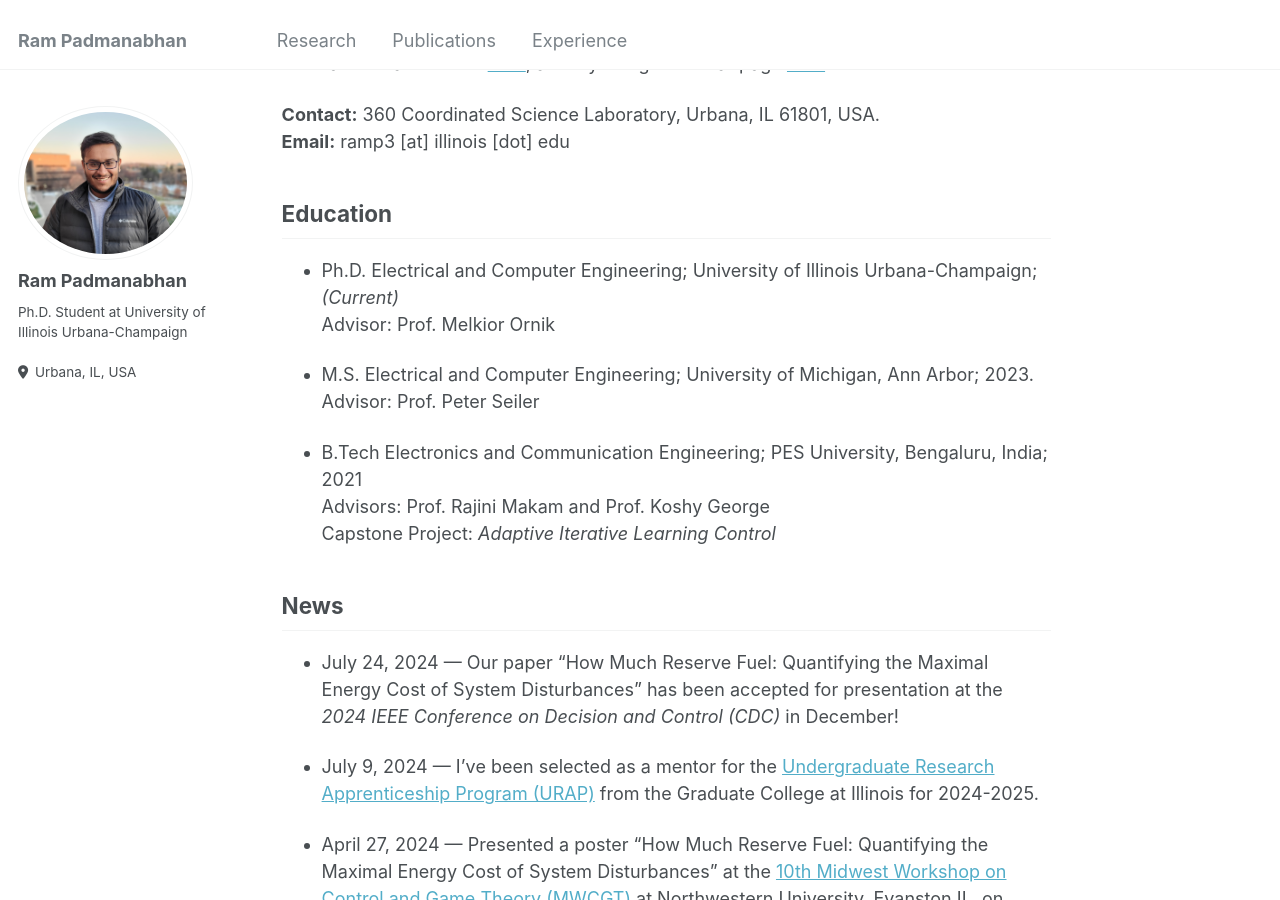
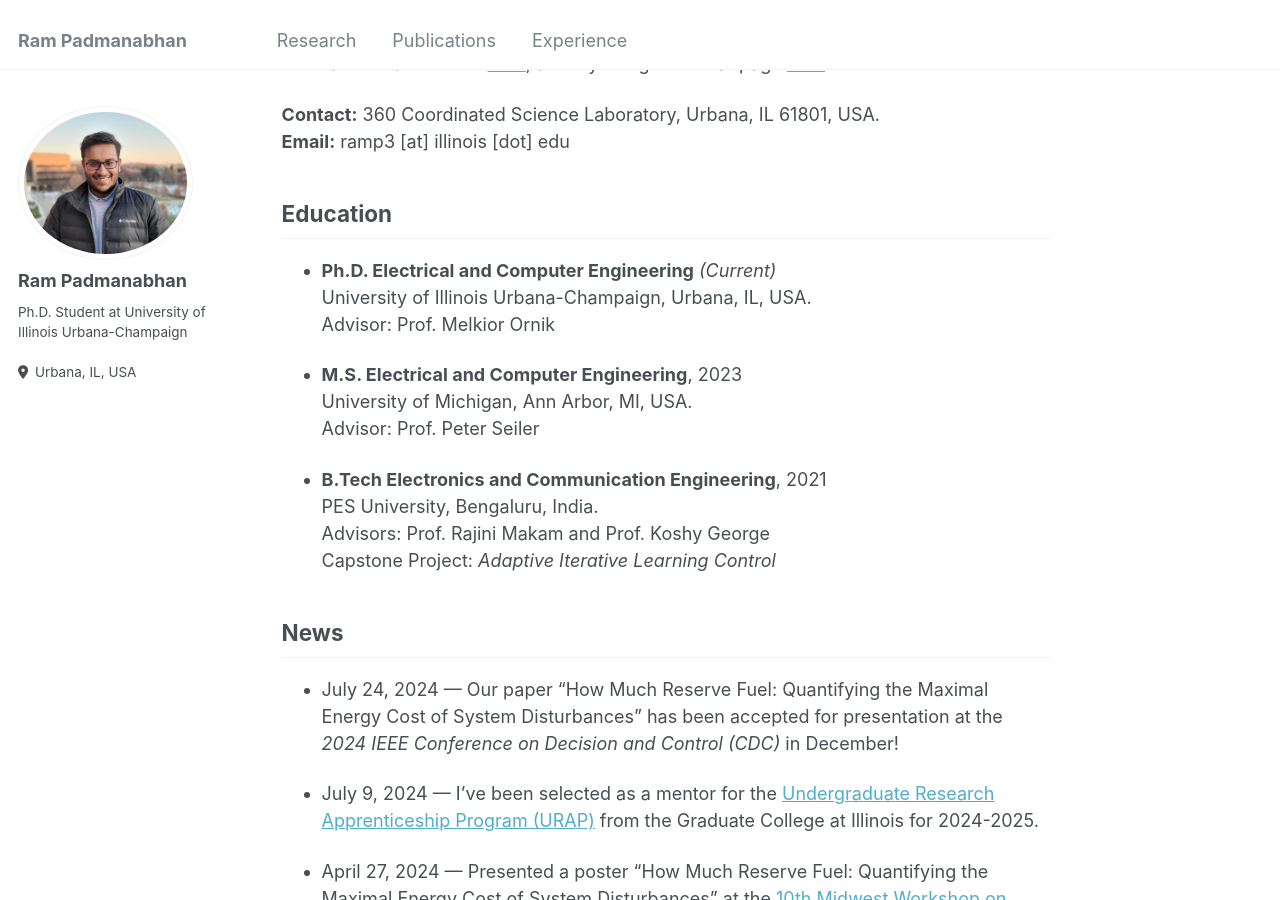
Before and after one commit to ram-p/ram-p.github.io, a Jekyll site: the page built from _pages/about.md, in a window 1280 px wide and 900 px high, scrolled down 437 px. Built offline with Jekyll 4.4.1, drawn with Linux system fonts in a browser that asks for light colours.

```diff
--- a/_pages/about.md
+++ b/_pages/about.md
@@ -20,14 +20,17 @@ You can find a short CV [here](https://ram-p.github.io/files/CV_RP.pdf), and my
 
 Education
 ------
-- Ph.D. Electrical and Computer Engineering; University of Illinois Urbana-Champaign; _(Current)_
+- **Ph.D. Electrical and Computer Engineering** _(Current)_ \
+University of Illinois Urbana-Champaign, Urbana, IL, USA. \
 Advisor: Prof. Melkior Ornik
 
-- M.S. Electrical and Computer Engineering; University of Michigan, Ann Arbor; 2023.
+- **M.S. Electrical and Computer Engineering**, 2023 \
+University of Michigan, Ann Arbor, MI, USA. \
 Advisor: Prof. Peter Seiler
 
-- B.Tech Electronics and Communication Engineering; PES University, Bengaluru, India; 2021
-Advisors: Prof. Rajini Makam and Prof. Koshy George
+- **B.Tech Electronics and Communication Engineering**, 2021 \
+PES University, Bengaluru, India. \
+Advisors: Prof. Rajini Makam and Prof. Koshy George \
 Capstone Project: _Adaptive Iterative Learning Control_
 
 News
```
Also changed, not shown: _pages/experience.md (added, +34 -0 lines), _publications/Publications.md (deleted, +0 -23 lines).
